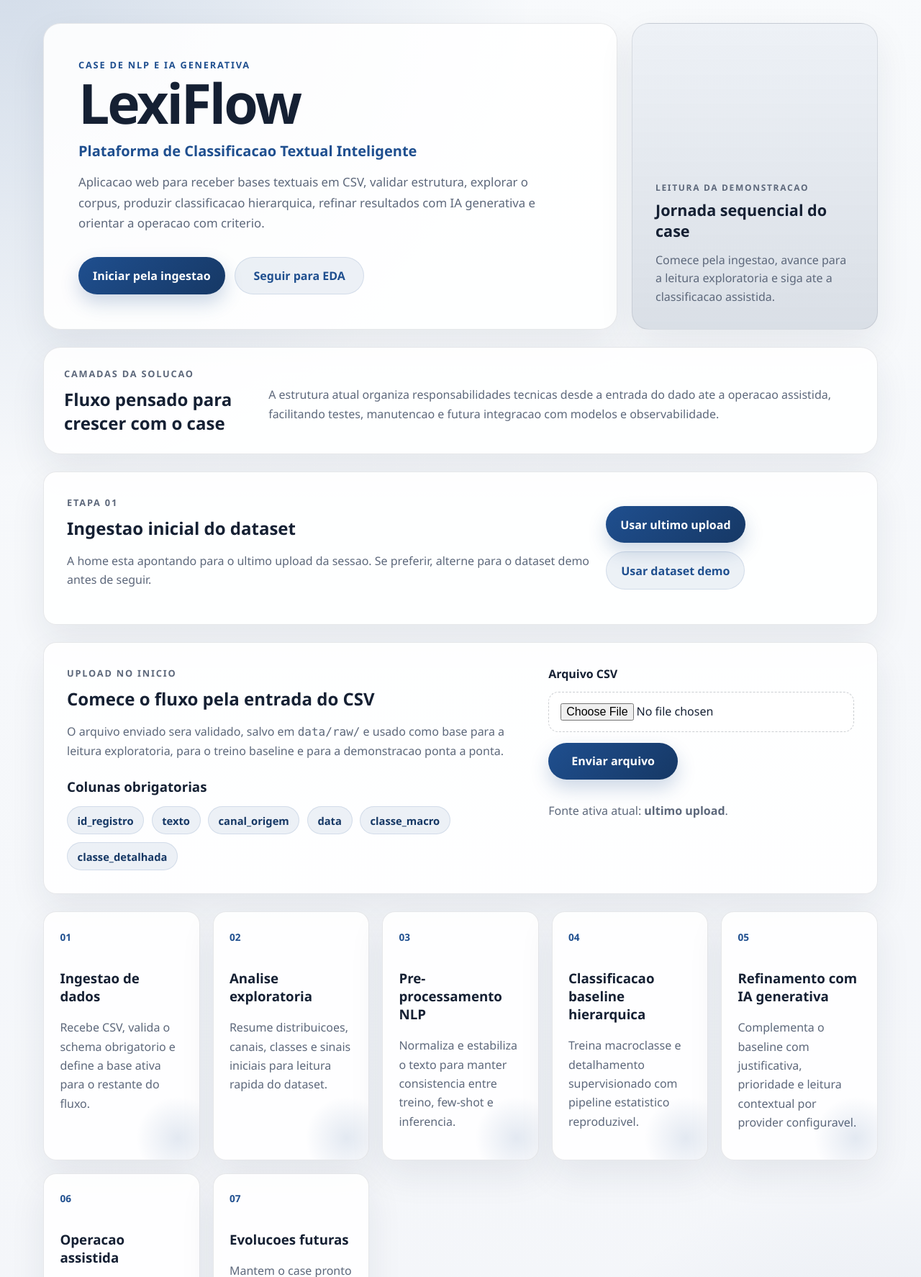
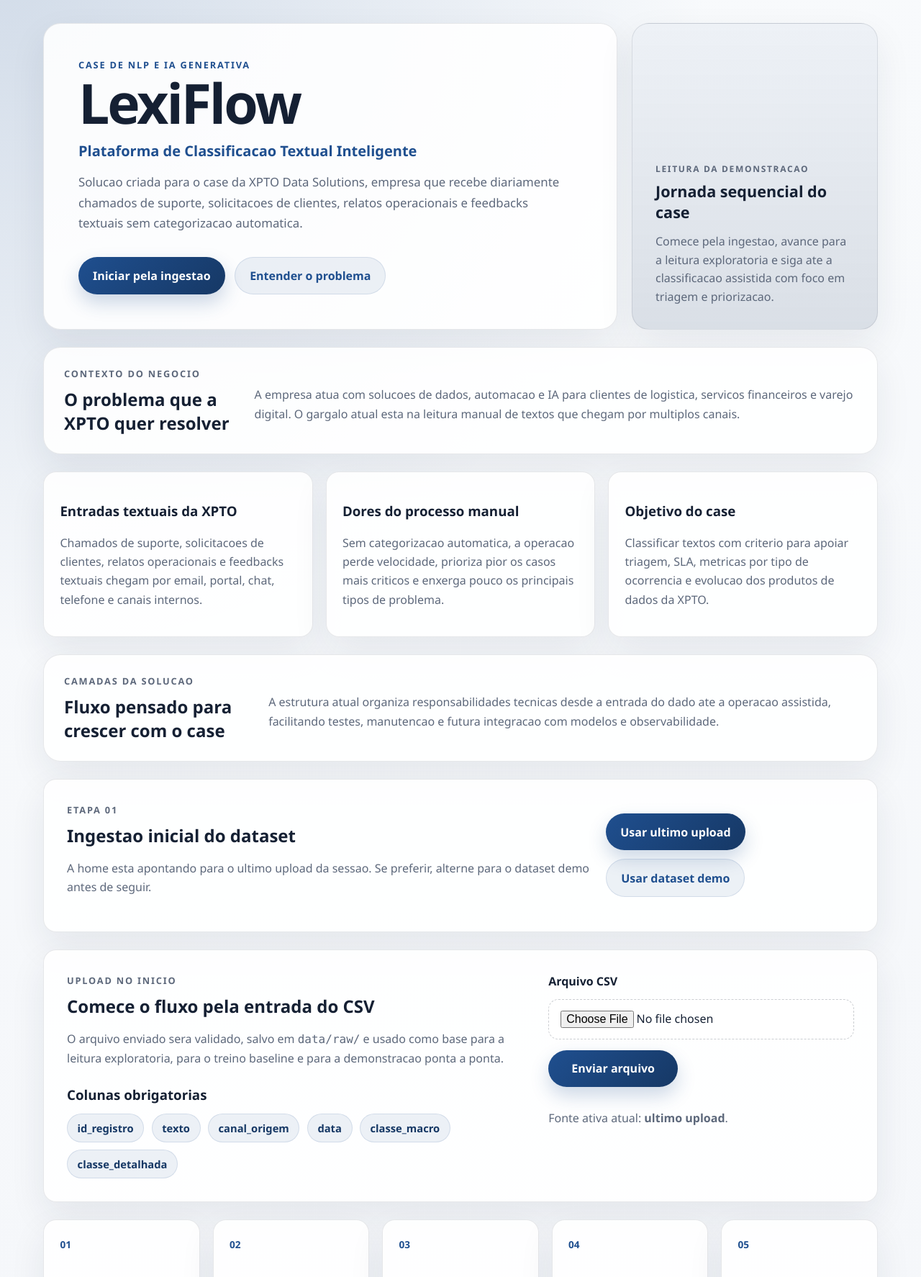
Before and after one commit to Sandoque/Lexi-Flow, a Flask app: page / in a window 1280 px wide. Shown: the part 77-1851 px from the top of the page at 72% size. Run offline with Flask 3, Linux system fonts and the light colour scheme.

Commit message:
Ajustando contexto

```diff
--- a/app/routes/main.py
+++ b/app/routes/main.py
@@ -6,6 +6,49 @@ from app.services.ingest_service import REQUIRED_COLUMNS
 from app.utils.dataset_locator import resolve_dataset_source
 
 main_bp = Blueprint("main", __name__)
+
+CASE_CONTEXT_CARDS = [
+    {
+        "title": "Entradas textuais da XPTO",
+        "description": (
+            "Chamados de suporte, solicitacoes de clientes, relatos operacionais e feedbacks "
+            "textuais chegam por email, portal, chat, telefone e canais internos."
+        ),
+    },
+    {
+        "title": "Dores do processo manual",
+        "description": (
+            "Sem categorizacao automatica, a operacao perde velocidade, prioriza pior os casos "
+            "mais criticos e enxerga pouco os principais tipos de problema."
+        ),
+    },
+    {
+        "title": "Objetivo do case",
+        "description": (
+            "Classificar textos com criterio para apoiar triagem, SLA, metricas por tipo de "
+            "ocorrencia e evolucao dos produtos de dados da XPTO."
+        ),
+    },
+]
+
+BUSINESS_IMPACTS = [
+    {
+        "title": "Priorizacao mais rapida",
+        "description": "Casos criticos deixam de competir com demandas simples na fila operacional.",
+    },
+    {
+        "title": "Menos triagem manual",
+        "description": "A equipe reduz leitura repetitiva e concentra energia nos casos ambiguos.",
+    },
+    {
+        "title": "Mais visibilidade",
+        "description": "A empresa passa a enxergar volume, recorrencia e origem dos principais problemas.",
+    },
+    {
+        "title": "Apoio a decisao",
+        "description": "O fluxo vira um produto de dados para orientar resposta, priorizacao e melhoria continua.",
+    },
+]
 
 
 def obter_fonte_dataset_inicial() -> str:
@@ -27,43 +70,66 @@ def index():
         {
             "order": "01",
             "title": "Ingestao de dados",
-            "description": "Recebe CSV, valida o schema obrigatorio e define a base ativa para o restante do fluxo.",
+            "description": (
+                "Consolida textos de suporte, clientes, operacao e feedback em uma entrada "
+                "controlada para o fluxo analitico."
+            ),
         },
         {
             "order": "02",
             "title": "Analise exploratoria",
-            "description": "Resume distribuicoes, canais, classes e sinais iniciais para leitura rapida do dataset.",
+            "description": (
+                "Resume canais, classes e recorrencias para acelerar a leitura inicial do corpus "
+                "e orientar a modelagem."
+            ),
         },
         {
             "order": "03",
             "title": "Pre-processamento NLP",
-            "description": "Normaliza e estabiliza o texto para manter consistencia entre treino, few-shot e inferencia.",
+            "description": (
+                "Normaliza a linguagem heterogenea dos registros para manter consistencia entre "
+                "treino, similaridade e inferencia."
+            ),
         },
         {
             "order": "04",
             "title": "Classificacao baseline hierarquica",
-            "description": "Treina macroclasse e detalhamento supervisionado com pipeline estatistico reproduzivel.",
+            "description": (
+                "Estrutura a triagem em dois niveis: macroproblema e motivo detalhado, refletindo "
+                "a taxonomia operacional."
+            ),
         },
         {
             "order": "05",
             "title": "Refinamento com IA generativa",
-            "description": "Complementa o baseline com justificativa, prioridade e leitura contextual por provider configuravel.",
+            "description": (
+                "Complementa o baseline com justificativa curta, prioridade e leitura contextual "
+                "com provider configuravel."
+            ),
         },
         {
             "order": "06",
             "title": "Operacao assistida",
-            "description": "Transforma confianca e ambiguidade em recomendacao operacional para automacao ou revisao.",
+            "description": (
+                "Transforma confianca e ambiguidade em recomendacao operacional para automacao, "
+                "assistencia ou revisao humana."
+            ),
         },
         {
             "order": "07",
             "title": "Evolucoes futuras",
-            "description": "Mantem o case pronto para embeddings, feedback humano, descoberta de classes e monitoramento.",
+            "description": (
+                "Mantem o case pronto para embeddings, feedback humano, descoberta de classes "
+                "e monitoramento."
+            ),
         },
     ]
 
     return render_template(
         "index.html",
         solution_layers=solution_layers,
+        case_context_cards=CASE_CONTEXT_CARDS,
+        business_impacts=BUSINESS_IMPACTS,
         expected_columns=REQUIRED_COLUMNS,
         dataset_source=dataset_source,
         dataset_source_label="dataset demo" if dataset_source == "demo" else "ultimo upload",
@@ -79,37 +145,58 @@ def architecture():
         {
             "order": "01",
             "title": "Ingestao de dados",
-            "description": "Recebe CSV, valida schema obrigatorio e prepara o dataset para entrada controlada no fluxo.",
+            "description": (
+                "Recebe chamados, solicitacoes, relatos e feedbacks em CSV, valida o schema e "
+                "define uma entrada controlada para o fluxo."
+            ),
         },
         {
             "order": "02",
             "title": "Analise exploratoria",
-            "description": "Resume distribuicoes, classes, canais e sinais textuais para entendimento rapido do corpus.",
+            "description": (
+                "Resume distribuicoes por canal, classe e recorrencia para acelerar o entendimento "
+                "do corpus recebido pela XPTO."
+            ),
         },
         {
             "order": "03",
             "title": "Pre-processamento NLP",
-            "description": "Normaliza, tokeniza e estabiliza o texto para garantir consistencia entre treino e inferencia.",
+            "description": (
+                "Normaliza, tokeniza e estabiliza textos heterogeneos de clientes e times internos "
+                "para garantir consistencia entre treino e inferencia."
+            ),
         },
         {
             "order": "04",
             "title": "Classificacao baseline hierarquica",
-            "description": "Usa TF-IDF com Logistic Regression para prever macroclasse e restringir o espaco detalhado.",
+            "description": (
+                "Usa TF-IDF com Logistic Regression para prever macroclasse e restringir o espaco "
+                "de motivos detalhados da triagem."
+            ),
         },
         {
             "order": "05",
             "title": "Refinamento com IA generativa",
-            "description": "Aplica GenAI de forma complementar para explicar e refinar a classe detalhada com critério.",
+            "description": (
+                "Aplica GenAI de forma complementar para explicar, refinar e contextualizar a "
+                "classe detalhada com criterio."
+            ),
         },
         {
             "order": "06",
             "title": "Operacao assistida",
-            "description": "Converte score, ambiguidade e prioridade em recomendacoes operacionais orientadas a produto.",
+            "description": (
+                "Converte score, ambiguidade e prioridade em recomendacoes operacionais orientadas "
+                "a SLA, fila e decisao."
+            ),
         },
         {
             "order": "07",
             "title": "Evolucoes futuras",
-            "description": "Prepara a plataforma para incorporar aprendizagem operacional, monitoramento e descoberta de classes.",
+            "description": (
+                "Prepara a plataforma para incorporar aprendizagem operacional, monitoramento de "
+                "drift e descoberta de novas classes."
+            ),
         },
     ]
     roadmap_items = [
@@ -123,6 +210,8 @@ def architecture():
     return render_template(
         "architecture.html",
         architecture_layers=architecture_layers,
+        case_context_cards=CASE_CONTEXT_CARDS,
+        business_impacts=BUSINESS_IMPACTS,
         roadmap_items=roadmap_items,
     )
 
--- a/app/templates/index.html
+++ b/app/templates/index.html
@@ -9,19 +9,39 @@
         <h1>{{ app_name }}</h1>
         <p class="hero-panel__subtitle">{{ app_subtitle }}</p>
         <p class="hero-panel__description">
-            Aplicacao web para receber bases textuais em CSV, validar estrutura, explorar o corpus,
-            produzir classificacao hierarquica, refinar resultados com IA generativa e orientar a operacao com criterio.
+            Solucao criada para o case da XPTO Data Solutions, empresa que recebe diariamente chamados de suporte,
+            solicitacoes de clientes, relatos operacionais e feedbacks textuais sem categorizacao automatica.
         </p>
         <div class="hero-panel__actions">
             <a class="button button-primary" href="#ingestao">Iniciar pela ingestao</a>
-            <a class="button button-secondary" href="{{ url_for('pipeline.eda', dataset_source=dataset_source) }}">Seguir para EDA</a>
+            <a class="button button-secondary" href="#contexto-xpto">Entender o problema</a>
         </div>
     </div>
     <aside class="hero-panel__highlight">
         <p class="highlight-label">Leitura da demonstracao</p>
         <strong>Jornada sequencial do case</strong>
-        <span>Comece pela ingestao, avance para a leitura exploratoria e siga ate a classificacao assistida.</span>
+        <span>Comece pela ingestao, avance para a leitura exploratoria e siga ate a classificacao assistida com foco em triagem e priorizacao.</span>
     </aside>
+</section>
+
+<section id="contexto-xpto" class="section-heading">
+    <div>
+        <p class="eyebrow">Contexto do negocio</p>
+        <h2>O problema que a XPTO quer resolver</h2>
+    </div>
+    <p>
+        A empresa atua com solucoes de dados, automacao e IA para clientes de logistica, servicos financeiros
+        e varejo digital. O gargalo atual esta na leitura manual de textos que chegam por multiplos canais.
+    </p>
+</section>
+
+<section class="card-grid">
+    {% for item in case_context_cards %}
+        <article class="card">
+            <h3>{{ item.title }}</h3>
+            <p>{{ item.description }}</p>
+        </article>
+    {% endfor %}
 </section>
 
 <section class="section-heading">
@@ -96,16 +116,36 @@
     {% endfor %}
 </section>
 
+<section class="section-heading">
+    <div>
+        <p class="eyebrow">Impacto esperado</p>
+        <h2>Valor direto para a operacao</h2>
+    </div>
+    <p>
+        A proposta nao e apenas classificar textos. Ela busca transformar triagem textual em um fluxo
+        de dados mais rapido, mais mensuravel e mais util para a tomada de decisao.
+    </p>
+</section>
+
+<section class="card-grid">
+    {% for item in business_impacts %}
+        <article class="card">
+            <h3>{{ item.title }}</h3>
+            <p>{{ item.description }}</p>
+        </article>
+    {% endfor %}
+</section>
+
 <section class="info-strip">
     <div>
-        <p class="eyebrow">Sequencia sugerida</p>
-        <h2>Siga o fluxo do case de ponta a ponta</h2>
+        <p class="eyebrow">Sequencia oficial da demo</p>
+        <h2>Entrada, entendimento, modelagem e decisao operacional</h2>
     </div>
     <div class="action-row">
-        <a class="button button-secondary" href="{{ url_for('pipeline.eda', dataset_source=dataset_source) }}">1. Abrir EDA</a>
-        <a class="button button-primary" href="{{ url_for('pipeline.baseline', dataset_source=dataset_source) }}">2. Treinar baseline</a>
-        <a class="button button-secondary" href="{{ url_for('pipeline.predict', dataset_source=dataset_source) }}">3. Abrir predicao</a>
-        <a class="button button-secondary" href="{{ url_for('pipeline.genai_demo') }}">4. Ver GenAI Demo</a>
+        <a class="button button-secondary" href="{{ url_for('pipeline.eda', dataset_source=dataset_source) }}">2. Abrir EDA</a>
+        <a class="button button-primary" href="{{ url_for('pipeline.baseline', dataset_source=dataset_source) }}">3. Treinar baseline</a>
+        <a class="button button-secondary" href="{{ url_for('pipeline.predict', dataset_source=dataset_source) }}">4. Abrir predicao</a>
+        <a class="button button-secondary" href="{{ url_for('pipeline.genai_demo') }}">5. Ver GenAI Demo</a>
     </div>
 </section>
 {% endblock %}
```
Also changed, not shown: app/services/genai_refiner.py (+45 -32 lines), app/templates/architecture.html (+37 -8 lines), data/demo/lexiflow_demo_dataset.csv (+36 -12 lines), tests/test_app.py (+1 -1 lines), README.md, data/raw/dataset_11.csv (added), 4 other files.
